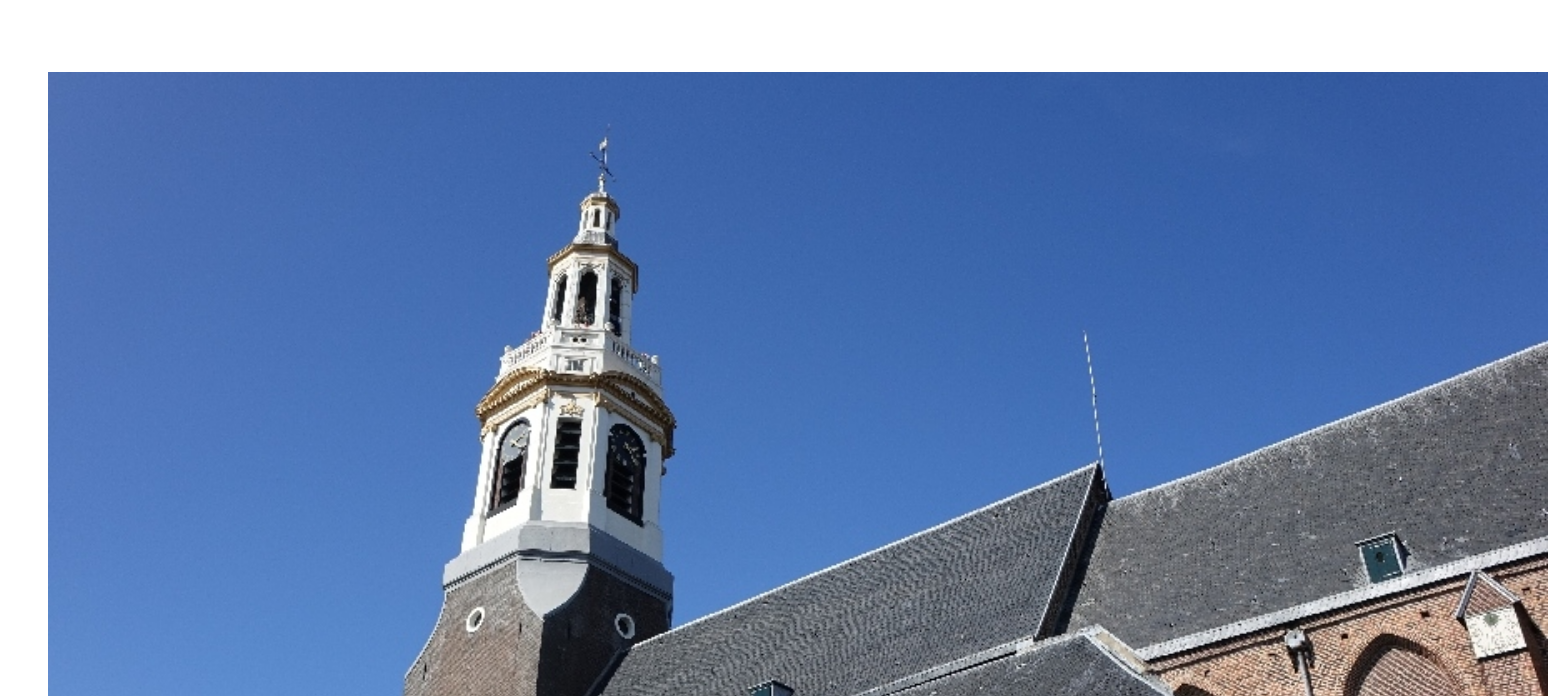
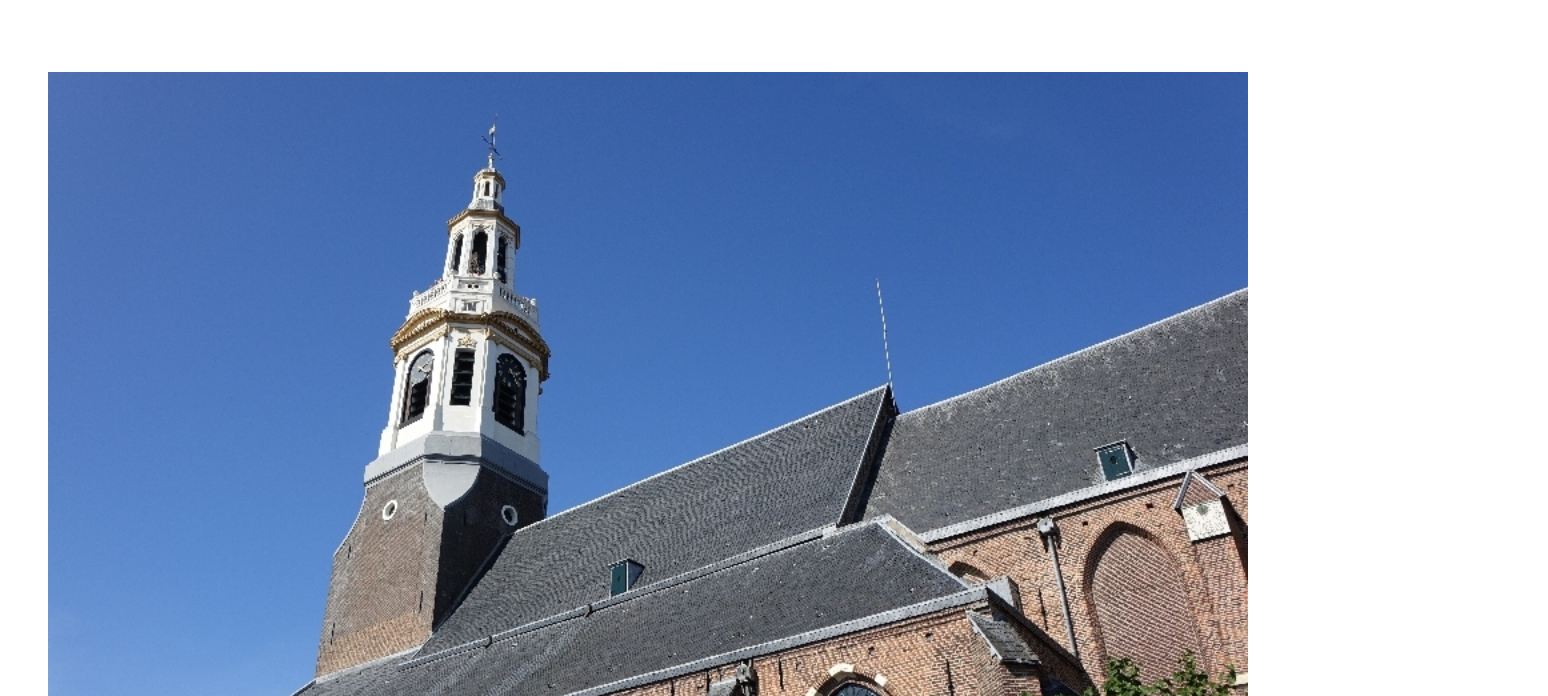
Before and after one commit to MAR-IT/les10, a plain HTML site: page galerij.html in a window 1280 px wide. Shown: the part 1480-2176 px from the top of the page, 1548 px wide, since content can reach past the window. Drawn offline with Linux system fonts and the light colour scheme.

Commit message:
afbeeldingformaat

```diff
--- a/galerij.html
+++ b/galerij.html
@@ -22,7 +22,7 @@
         <img src="pic/toren3.jpg" alt="De mooiste 3" width="400">
       </figure><br><br>
       <figure>
-        <img src="pic/kerk.jpeg" alt="De grote kerk" width="1500">
+        <img src="pic/kerk.jpeg" alt="De grote kerk" width="1200">
       </figure><br><br>
       <audio controls src="https://file-examples.com/storage/fe1aa0c9d563ea1e4a1fd34/2017/11/file_example_MP3_700KB.mp3"></audio>
     </div>
```
